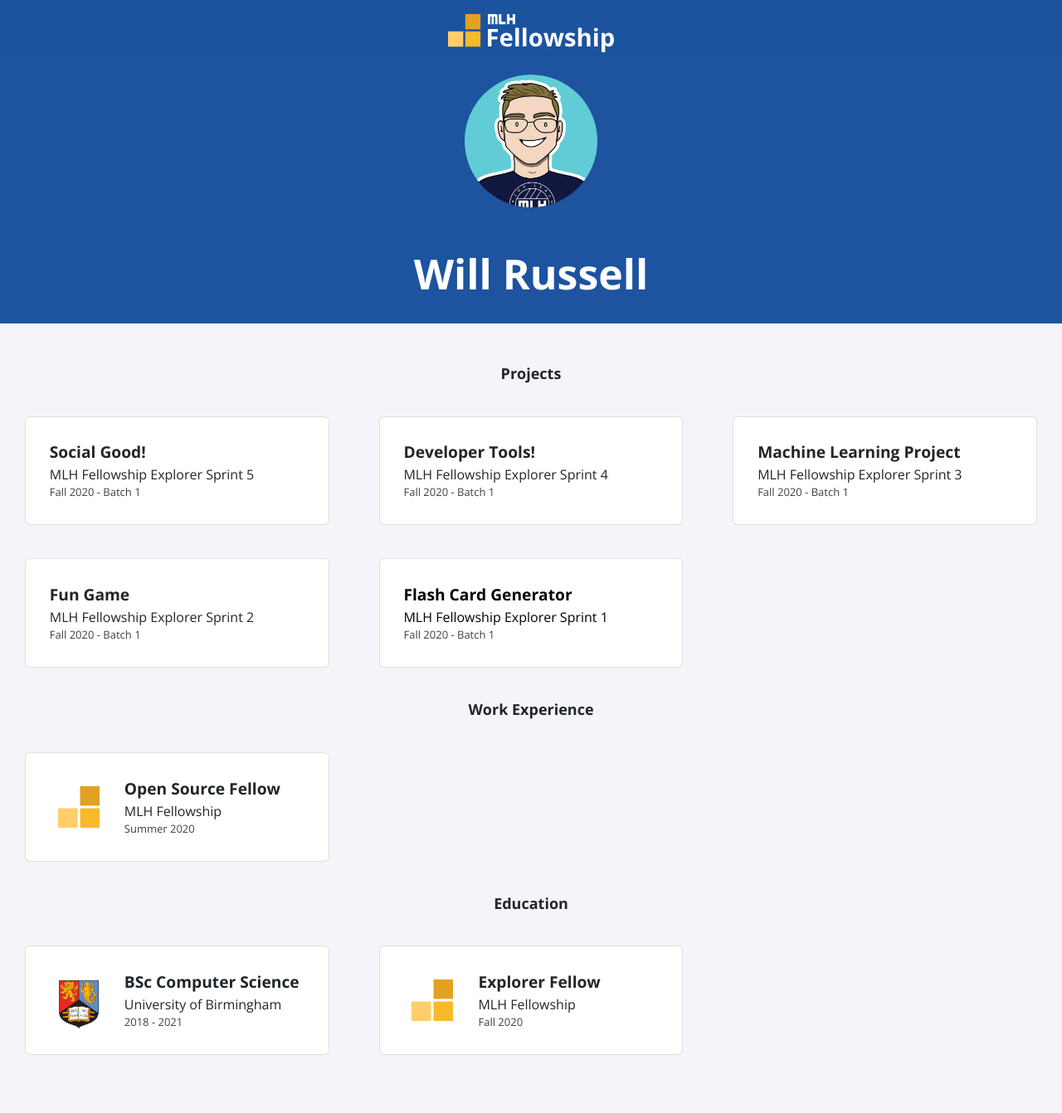
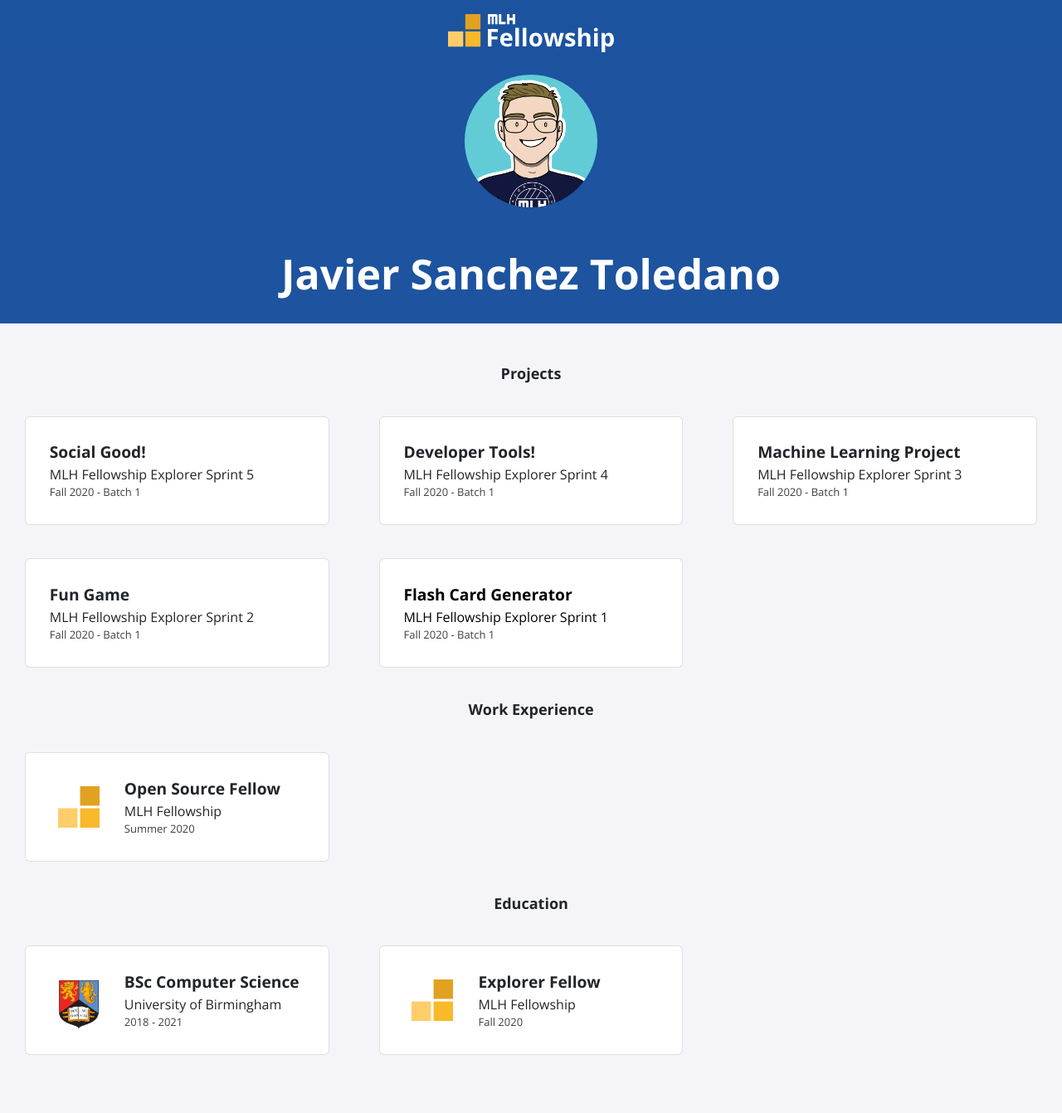
Before and after one commit to jstoledano/jstoledano.github.io, a Jekyll site: the page built from index.html, in a window 1280 px wide. Shown: the whole page at 83% size. Built offline with Jekyll 4.4.1, drawn with Linux system fonts in a browser that asks for light colours; nearby versions of some CDN libraries; part of the change alters nothing that is shown.

Commit message:
Update _config.yml

```diff
--- a/_config.yml
+++ b/_config.yml
@@ -1,13 +1,12 @@
-title: "Will Russell"
-email: fellowship@mlh.io
+title: "Javier Sanchez Toledano"
+email: js.toledano@comunidad.unam.mx
 description: >- # this means to ignore newlines until "baseurl:"
-  Write an awesome description for your new site here. You can edit this
-  line in _config.yml. It will appear in your document head meta (for
-  Google search results) and in your feed.xml site description.
+ Sitio personal de Javier Sanchez Toledano
+ Personal site for Javier Sanchez Toledano
 baseurl: "/"
-url: "/portfolio-template"
-twitter_username: mlhacks
-github_username:  mlh-fellowship
+url: "/"
+twitter_username: jstoledano
+github_username:  jstoledano
 
 sass:
   sass_dir: _sass
```
